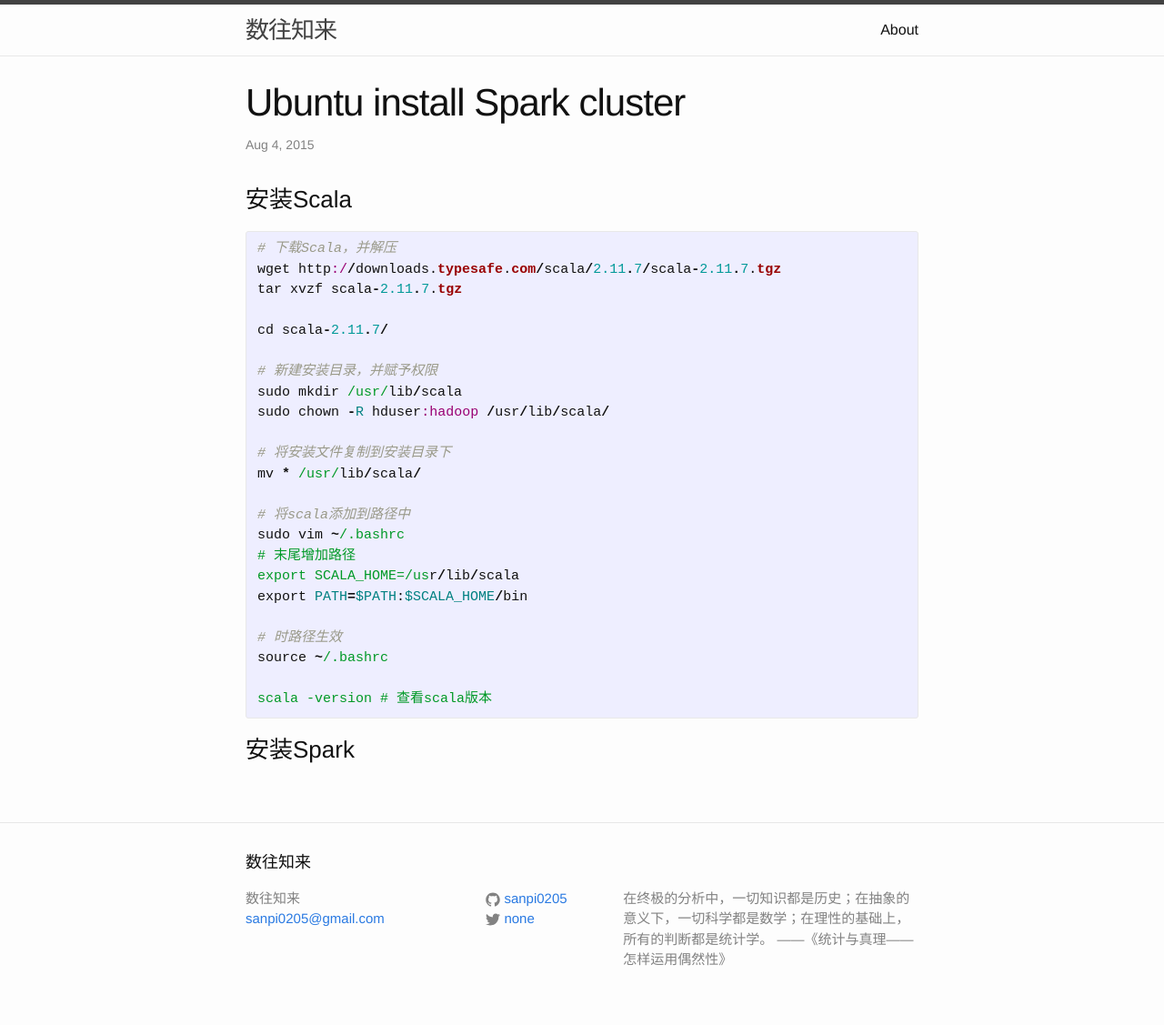
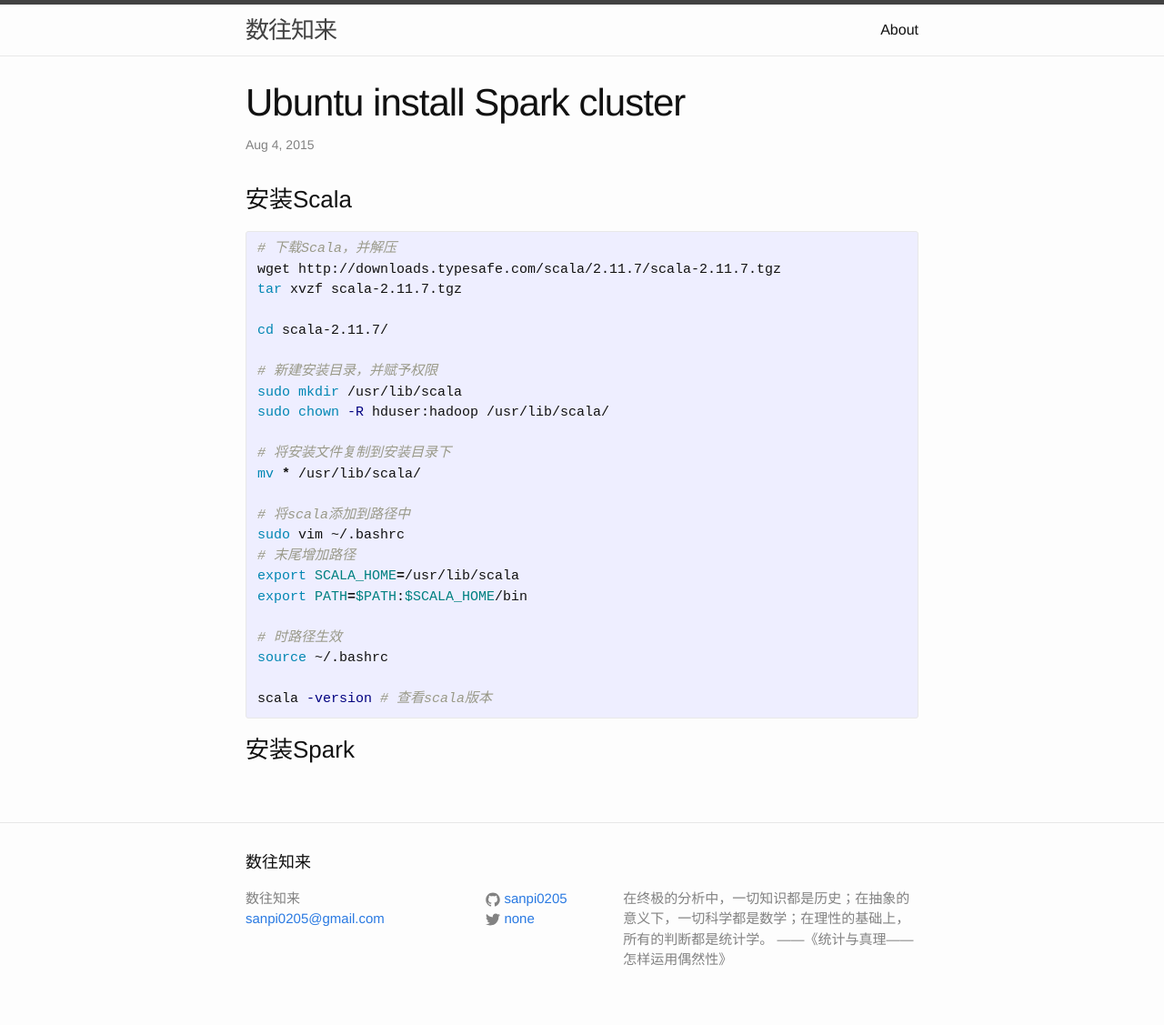
Before and after one commit to sanpi0205/sanpi0205.github.io, a Jekyll site: the page built from _posts/2015-08-04-Ubuntu-install-Spark-cluster.markdown, in a window 1280 px wide. Shown: the whole page at 91% size. Built offline with Jekyll 4.4.1, drawn with Linux system fonts in a browser that asks for light colours.

Commit message:
spark cluster

```diff
--- a/_posts/2015-08-04-Ubuntu-install-Spark-cluster.markdown
+++ b/_posts/2015-08-04-Ubuntu-install-Spark-cluster.markdown
@@ -7,7 +7,7 @@ categories: Spark
 
 ### 安装Scala
 
-{% highlight ruby %}
+{% highlight bash %}
 # 下载Scala，并解压
 wget http://downloads.typesafe.com/scala/2.11.7/scala-2.11.7.tgz
 tar xvzf scala-2.11.7.tgz
```
